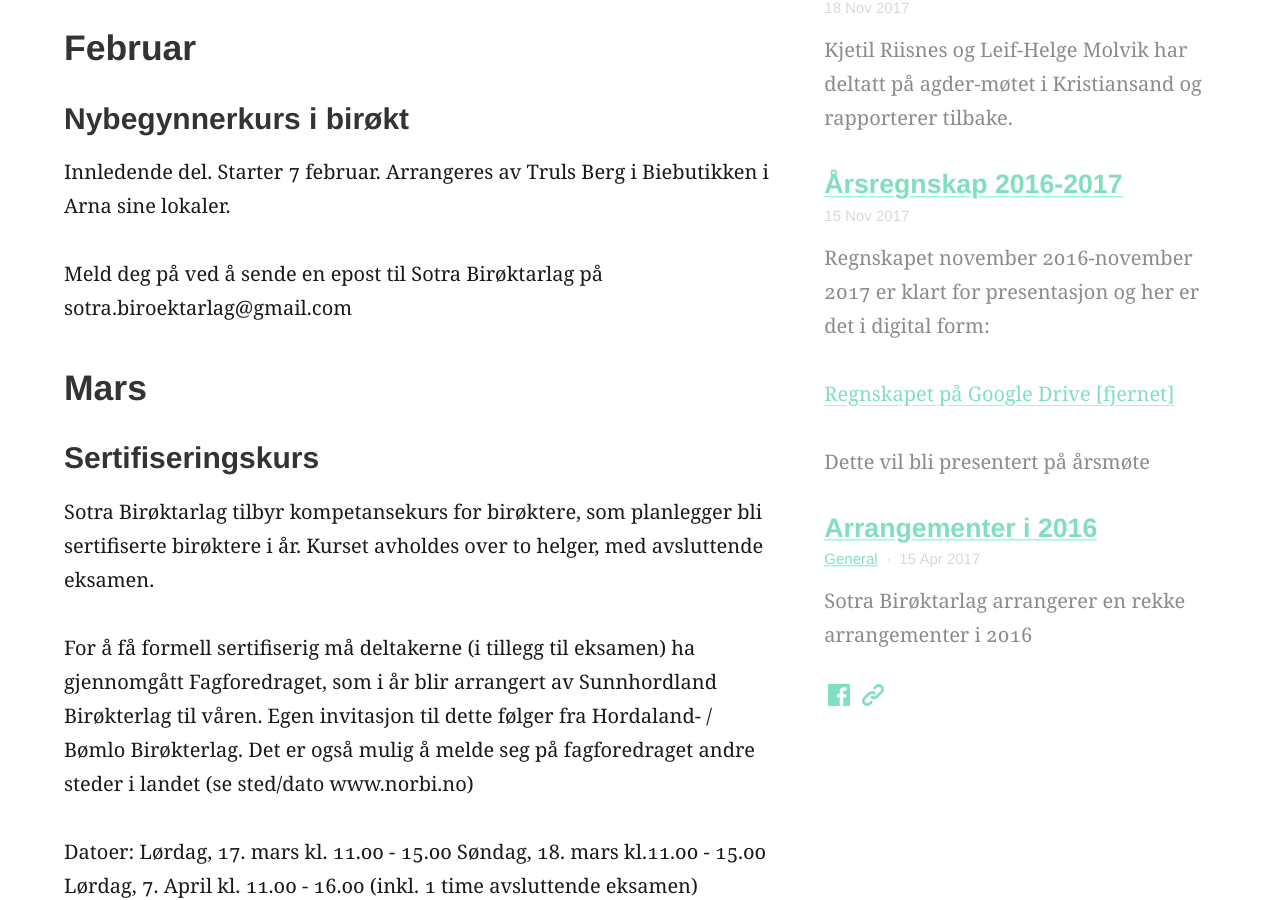
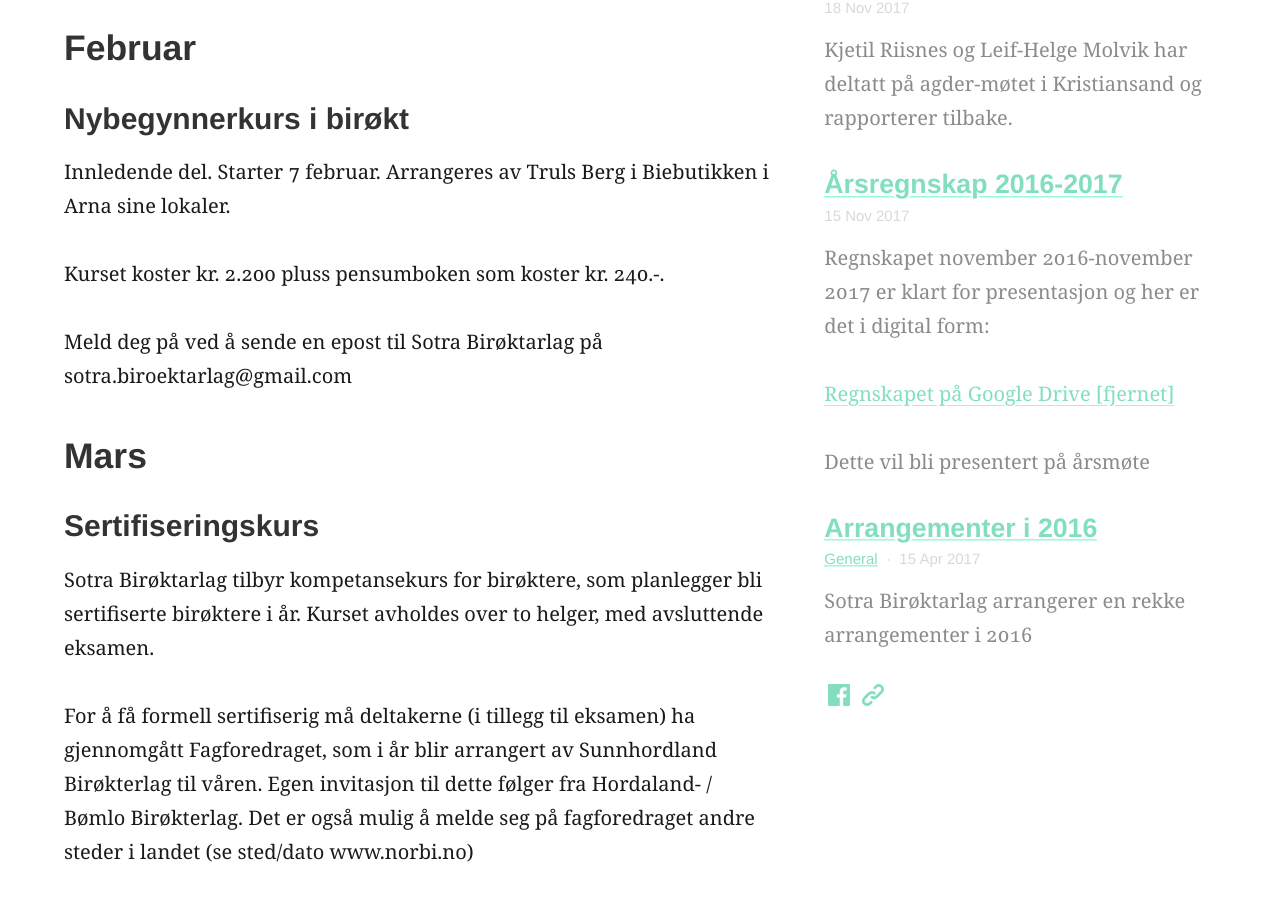
Before and after one commit to SotraBiroktarlag/sotrabirokt, a Jekyll site: the page built from arrangementer.md, in a window 1280 px wide and 900 px high, scrolled down 365 px. Built offline with Jekyll 4.4.1, drawn with Linux system fonts in a browser that asks for light colours.

Commit message:
Mer info om nybegynnerkurset

```diff
--- a/arrangementer.md
+++ b/arrangementer.md
@@ -13,6 +13,8 @@ layout: page
 
 ### Nybegynnerkurs i birøkt
 Innledende del. Starter 7 februar. Arrangeres av Truls Berg i Biebutikken i Arna sine lokaler.
+
+Kurset koster kr. 2.200 pluss pensumboken som koster kr. 240.-.
 
 Meld deg på ved å sende en epost til Sotra Birøktarlag på sotra.biroektarlag@gmail.com
 
```
